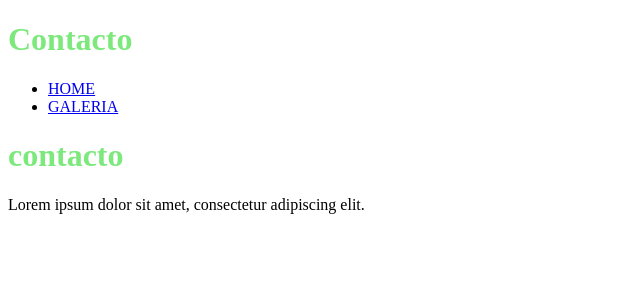
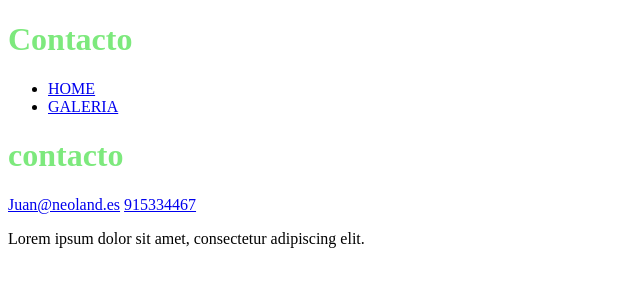
Before and after one commit to AliciaPG2021/NuevaPruebaGIT, a plain HTML site: page contacto.html in a window 1280 px wide. Shown: the whole page, without its empty margins (0-640 px from the left). Drawn offline with Linux system fonts and the light colour scheme.

Commit message:
datos de contacto

```diff
--- a/contacto.html
+++ b/contacto.html
@@ -24,6 +24,8 @@
 
     <main>
         <h1> contacto</h1>
+        <a href="mailto: juan@neolan.es">Juan@neoland.es</a>
+        <a href="tel:915334467">915334467</a>
     </main>
 
     <footer>
```
